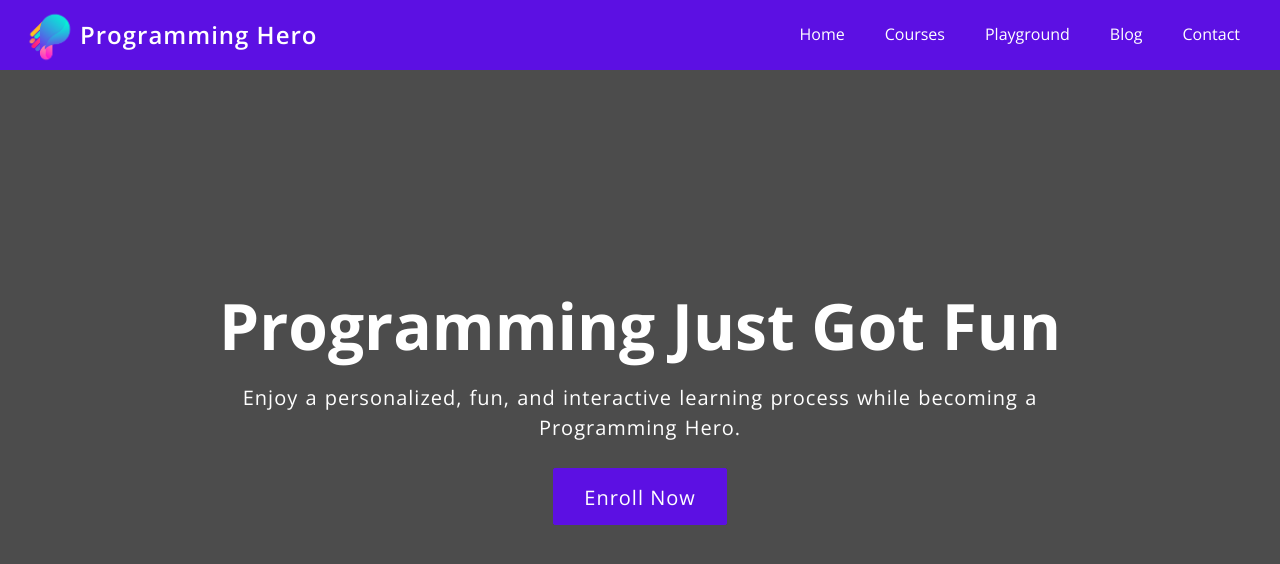
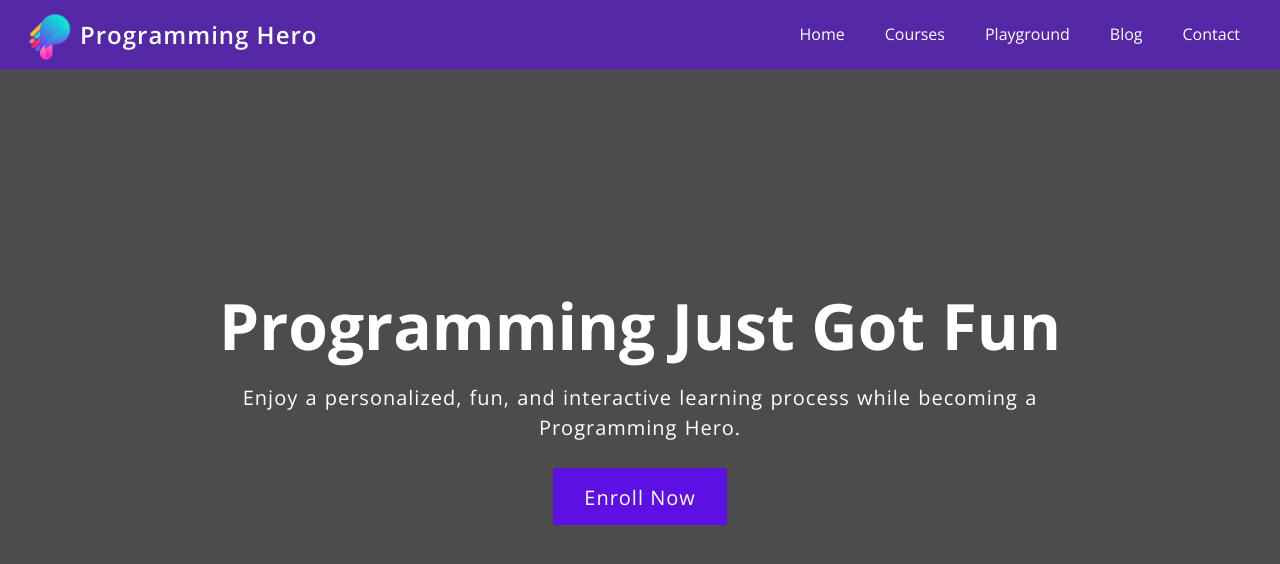
Before and after one commit to mehedihasanwd/test-repo, a plain HTML site: page Index.html in a window 1280 px wide. Drawn offline with nearby package versions, Linux system fonts and the light colour scheme.

Commit message:
nav opacity

```diff
--- a/css/style.css
+++ b/css/style.css
@@ -16,7 +16,7 @@ body {
    display: flex;
    align-items: center;
    justify-content: space-between;
-   background: #5C10E3;
+   background: linear-gradient(rgba(92, 16, 227, 0.6), rgba(92, 16, 227, 0.6));
    color: #fff;
    width: 100%;
    height: 70px;
```
